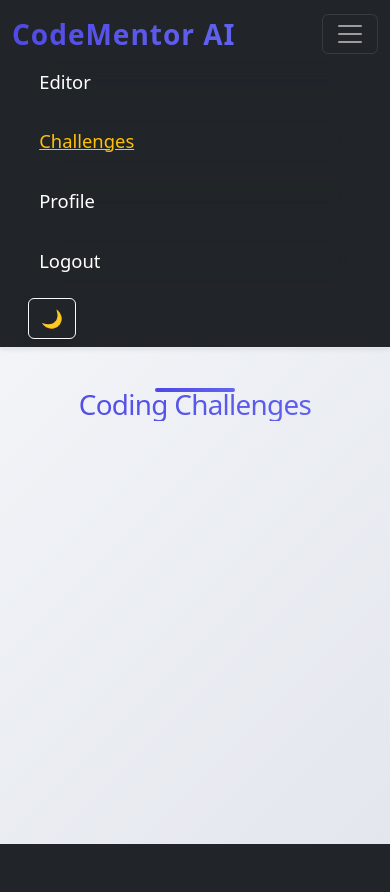
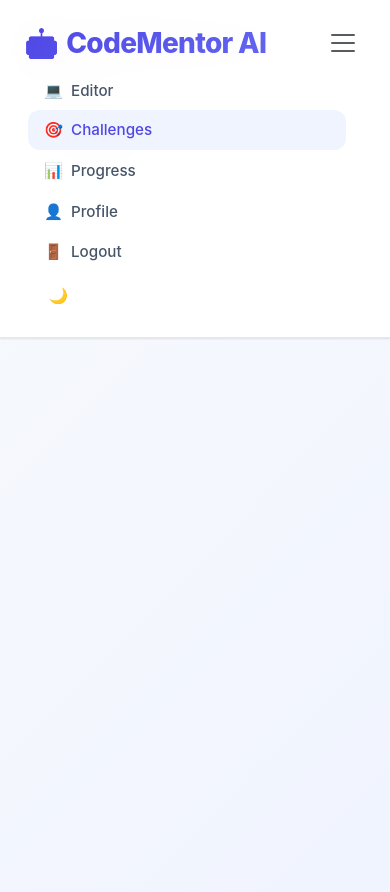
Before and after one commit to DnvLikhitha/Code_Mentor_Ai, a Flask app: page /challenges in a window 390 px wide, after a click that opens the changed part. Before the commit the page ends 844 px from the top, so only its background shows below. Run offline with Flask 3, Linux system fonts and the light colour scheme; the visitor is signed in with stand-in values (Sample User, id 1); data that the repository does not hold is empty; some libraries are stand-ins or nearby versions.

Commit message:
Update challenges.html

```diff
--- a/app/templates/challenges.html
+++ b/app/templates/challenges.html
@@ -1,188 +1,60 @@
-<!DOCTYPE html>
-<html lang="en">
-<head>
-    <meta charset="UTF-8">
-    <title>Coding Challenges</title>
-    <link rel="stylesheet" href="{{ url_for('static', filename='challenges.css') }}">
-    <link rel="stylesheet" href="{{ url_for('static', filename='styles.css') }}">
-    <link rel="stylesheet" href="https://cdn.jsdelivr.net/npm/bootstrap@5.3.0/dist/css/bootstrap.min.css">
-    <style>
-      .navbar-brand {
-        font-weight: bold;
-        font-size: 1.7rem;
-        letter-spacing: 1px;
-      }
-      .nav-link.active, .nav-link:hover {
-        color: #ffc107 !important;
-      }
-      .main-bg {
-        background: linear-gradient(135deg, #f8fafc 0%, #e3e6ed 100%);
-        min-height: 100vh;
-      }
-      .card {
-        box-shadow: 0 4px 24px rgba(0,0,0,0.07);
-        border-radius: 1rem;
-      }
-      .navbar-nav .nav-link {
-        background: transparent !important;
-        border: none !important;
-        border-radius: 0 !important;
-        color: #fff !important;
-        margin: 0 0.7rem;
-        font-size: 1.15rem;
-        font-weight: 500;
-        box-shadow: none !important;
-        transition: color 0.2s;
-      }
-      .navbar-nav .nav-link.active, .navbar-nav .nav-link:focus, .navbar-nav .nav-link:hover {
-        color: #ffc107 !important;
-        text-decoration: underline;
-        background: transparent !important;
-      }
-      .navbar-nav .nav-item {
-        background: none !important;
-        border: none !important;
-        box-shadow: none !important;
-        border-radius: 0 !important;
-        padding: 0 !important;
-      }
-      .difficulty {
-        color: black;
-        font-weight: 600;
-      }
-      body.dark-mode {
-  background: linear-gradient(135deg, #181a23 0%, #232946 100%) !important;
-  color: #e3e6ed !important;
-}
-
-body.dark-mode .container,
-body.dark-mode .card,
-body.dark-mode .challenge-card,
-body.dark-mode .challenge-exec-card {
-  background: #23263a !important;
-  color: #e3e6ed !important;
-  border-color: #232946 !important;
-  box-shadow: 0 8px 32px rgba(20, 20, 40, 0.18);
-}
-
-body.dark-mode h1,
-body.dark-mode h2,
-body.dark-mode h3,
-body.dark-mode h4,
-body.dark-mode h5 {
-  color: #b4c5ff !important;
-}
-
-body.dark-mode .btn,
-body.dark-mode .btn-primary {
-  background: linear-gradient(90deg, #6a82fb 0%, #5f4bb6 100%) !important;
-  color: #fff !important;
-  border: none;
-  box-shadow: 0 2px 8px rgba(60, 60, 120, 0.10);
-}
-
-body.dark-mode .btn:hover,
-body.dark-mode .btn-primary:hover {
-  background: linear-gradient(90deg, #5f4bb6 0%, #6a82fb 100%) !important;
-  color: #fff !important;
-}
-
-body.dark-mode .navbar,
-body.dark-mode .navbar-dark {
-  background: linear-gradient(90deg, #232946 0%, #5f4bb6 100%) !important;
-}
-
-body.dark-mode .difficulty.easy { background: #22c55e !important; }
-body.dark-mode .difficulty.medium { background: #fbbf24 !important; color: #232946 !important; }
-body.dark-mode .difficulty.hard { background: #f87171 !important; }
-
-body.dark-mode pre,
-body.dark-mode textarea,
-body.dark-mode input,
-body.dark-mode select {
-  background: #23263a !important;
-  color: #e3e6ed !important;
-  border-color: #3b3f5c !important;
-}
-
-body.dark-mode .challenge-card {
-  border: 1.5px solid #3b3f5c !important;
-}
-
-body.dark-mode .table,
-body.dark-mode .table-striped,
-body.dark-mode .table-bordered,
-body.dark-mode .table-hover {
-  background: #23263a !important;
-  color: #e3e6ed !important;
-}
-
-body.dark-mode .table th,
-body.dark-mode .table td {
-  border-color: #3b3f5c !important;
-}
-
-body.dark-mode .form-control,
-body.dark-mode .form-select {
-  background: #23263a !important;
-  color: #e3e6ed !important;
-  border-color: #3b3f5c !important;
-}
-
-body.dark-mode .form-control:focus,
-body.dark-mode .form-select:focus {
-  background: #232946 !important;
-  color: #fff !important;
-  border-color: #6a82fb !important;
-  box-shadow: 0 0 0 0.15rem rgba(108,99,255,.12);
-}
-
-body.dark-mode .text-muted,
-body.dark-mode .form-text,
-body.dark-mode .form-label,
-body.dark-mode label {
-  color: #b4b8d1 !important;
-}
-
-body.dark-mode input,
-body.dark-mode textarea,
-body.dark-mode select {
-  color: #e3e6ed !important;
-}
-
-body.dark-mode ::placeholder {
-  color: #b4b8d1 !important;
-  opacity: 1 !important;
-}
-body.dark-mode :-ms-input-placeholder { /* Internet Explorer 10-11 */
-  color: #b4b8d1 !important;
-}
-body.dark-mode ::-ms-input-placeholder { /* Microsoft Edge */
-  color: #b4b8d1 !important;
-}
-
-    </style>
-</head>
+{% extends "base.html" %}
+{% block title %}Coding Challenges{% endblock %}
+{% block content %}
 <body class="main-bg">
-  <nav class="navbar navbar-expand-lg navbar-dark bg-dark shadow-sm">
+  <!-- Navigation (from base.html) -->
+  <nav class="navbar navbar-expand-lg fixed-top">
     <div class="container-fluid">
-      <a class="navbar-brand" href="/">CodeMentor AI</a>
-      <button class="navbar-toggler" type="button" data-bs-toggle="collapse" data-bs-target="#navbarNav">
+      <a class="navbar-brand d-flex align-items-center" href="/">
+        <span class="me-2">🤖</span>
+        CodeMentor AI
+      </a>
+      <button class="navbar-toggler" type="button" data-bs-toggle="collapse" data-bs-target="#navbarNav" aria-controls="navbarNav" aria-expanded="false" aria-label="Toggle navigation">
         <span class="navbar-toggler-icon"></span>
       </button>
       <div class="collapse navbar-collapse" id="navbarNav">
-        <ul class="navbar-nav ms-auto">
+        <ul class="navbar-nav ms-auto me-3">
           {% if session.get("user_id") %}
-            <li class="nav-item"><a class="nav-link" href="/editor">Editor</a></li>
-            <li class="nav-item"><a class="nav-link active" href="/challenges">Challenges</a></li>
-            <li class="nav-item"><a class="nav-link" href="/profile">Profile</a></li>
-            <li class="nav-item"><a class="nav-link" href="/logout">Logout</a></li>
+            <li class="nav-item">
+              <a class="nav-link {% if request.endpoint == 'editor' %}active{% endif %}" href="/editor">
+                <span class="me-1">💻</span> Editor
+              </a>
+            </li>
+            <li class="nav-item">
+              <a class="nav-link {% if request.endpoint == 'challenges' %}active{% endif %}" href="/challenges">
+                <span class="me-1">🎯</span> Challenges
+              </a>
+            </li>
+            <li class="nav-item">
+              <a class="nav-link {% if request.endpoint == 'my_progress' %}active{% endif %}" href="/my_progress">
+                <span class="me-1">📊</span> Progress
+              </a>
+            </li>
+            <li class="nav-item">
+              <a class="nav-link {% if request.endpoint == 'profile' %}active{% endif %}" href="/profile">
+                <span class="me-1">👤</span> Profile
+              </a>
+            </li>
+            <li class="nav-item">
+              <a class="nav-link" href="/logout">
+                <span class="me-1">🚪</span> Logout
+              </a>
+            </li>
           {% else %}
-            <li class="nav-item"><a class="nav-link" href="/login">Login</a></li>
-            <li class="nav-item"><a class="nav-link" href="/register">Register</a></li>
+            <li class="nav-item">
+              <a class="nav-link {% if request.endpoint == 'login' %}active{% endif %}" href="/login">
+                <span class="me-1">🔑</span> Login
+              </a>
+            </li>
+            <li class="nav-item">
+              <a class="nav-link {% if request.endpoint == 'register' %}active{% endif %}" href="/register">
+                <span class="me-1">✨</span> Register
+              </a>
+            </li>
           {% endif %}
         </ul>
-        <button id="darkModeToggle" class="btn btn-outline-light ms-3" style="font-size:1.1rem;">
+        <!-- Dark Mode Toggle -->
+        <button id="darkModeToggle" class="btn btn-outline-light d-flex align-items-center" title="Toggle Dark Mode">
           <span id="darkModeIcon">🌙</span>
         </button>
       </div>
@@ -190,35 +62,52 @@
   </nav>
 <div class="container" style="max-width:900px; margin:40px auto;">
   <h1 style="text-align:center; margin-bottom: 32px;">Coding Challenges</h1>
-    <div class="challenge-list">
+  <div class="challenge-list row g-4">
       {% for c in challenges %}
-        <div class="challenge-card">
-            <h2>
-                {{ c.title }}
+      <div class="col-12 col-md-6 col-lg-4">
+        <div class="card challenge-card h-100 border-0 shadow-sm position-relative mb-4" style="border-left: 6px solid {% if c.difficulty == 'easy' %}#22c55e{% elif c.difficulty == 'medium' %}#fbbf24{% else %}#f87171{% endif %};">
+          <div class="card-body d-flex flex-column">
+            <div class="d-flex align-items-center mb-2">
+              <span class="badge px-3 py-2 me-2 text-uppercase" style="background: {% if c.difficulty == 'easy' %}#22c55e{% elif c.difficulty == 'medium' %}#fbbf24; color: #232946;{% else %}#f87171{% endif %}; font-weight: 700; letter-spacing: 1px;">{{ c.difficulty|capitalize }}</span>
               {% if c.is_recommended %}
                 <span class="badge bg-success ms-2">Recommended</span>
               {% endif %}
-            </h2>
-            <p>{{ c.description[:100] }}...</p>
-            <span class="difficulty {{ c.difficulty|lower }}">{{ c.difficulty|capitalize }}</span>
-            <a href="{{ url_for('challenge', challenge_id=c.id) }}" class="btn">Solve</a>
+            </div>
+            <h3 class="card-title fw-bold mb-2" style="font-size: 1.35rem; color: #232946;">{{ c.title }}</h3>
+            <p class="card-text text-muted mb-4" style="min-height: 48px;">{{ c.description[:100] }}...</p>
+            <div class="mt-auto">
+              <a href="{{ url_for('challenge', challenge_id=c.id) }}" class="btn btn-primary w-100 fw-semibold">Solve</a>
+            </div>
+          </div>
+        </div>
       </div>
       {% endfor %}
   </div>
 </div>
-  <script src="https://cdn.jsdelivr.net/npm/bootstrap@5.3.0/dist/js/bootstrap.bundle.min.js"></script>
-  <script>
-    // On page load, set dark mode if user previously enabled it
-    if (localStorage.getItem('darkMode') === 'true') {
-      document.body.classList.add('dark-mode');
-      document.getElementById('darkModeIcon').textContent = '☀️';
+{% endblock %}
+<style>
+.challenge-card {
+  transition: box-shadow 0.2s, transform 0.2s;
+  border-radius: 1.25rem !important;
+  background: #fff;
 }
-    document.getElementById('darkModeToggle').onclick = function() {
-      document.body.classList.toggle('dark-mode');
-      const isDark = document.body.classList.contains('dark-mode');
-      localStorage.setItem('darkMode', isDark);
-      document.getElementById('darkModeIcon').textContent = isDark ? '☀️' : '🌙';
-    };
-  </script>
-</body>
-</html>
+.challenge-card:hover {
+  box-shadow: 0 8px 32px rgba(60,60,120,0.13), 0 1.5px 8px rgba(60,60,120,0.07);
+  transform: translateY(-4px) scale(1.02);
+  z-index: 2;
+}
+.card-title {
+  color: #232946;
+}
+body.dark-mode .challenge-card {
+  background: #23263a !important;
+  color: #e3e6ed !important;
+  border-color: #232946 !important;
+}
+body.dark-mode .card-title {
+  color: #b4c5ff !important;
+}
+body.dark-mode .card-text {
+  color: #b4b8d1 !important;
+}
+</style>
```
Lines whose indentation alone changed are shown as unchanged.
